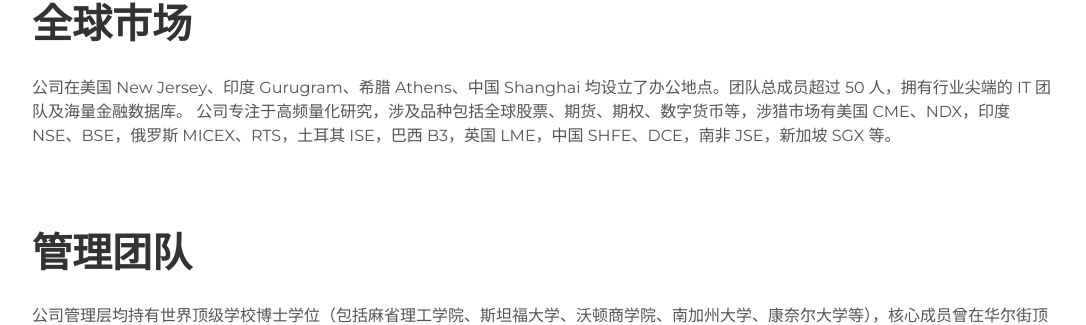
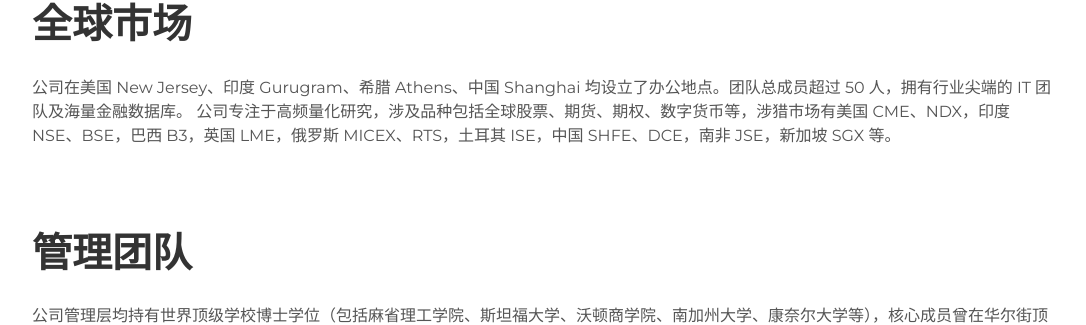
Before and after one commit to Victor430/victor430.github.io, a Jekyll site: the page built from index.html, in a window 1280 px wide and 900 px high, scrolled down 1092 px. Shown: the part 182-507 px from the top of the window, without its empty margins (96-1182 px from the left). Built offline with Jekyll 4.4.1, drawn with Linux system fonts in a browser that asks for light colours.

```diff
--- a/_includes/market.html
+++ b/_includes/market.html
@@ -1,5 +1,5 @@
 <div class="global-market">
     <h1> 全球市场 </h1>
     <p>公司在美国 New Jersey、印度 Gurugram、希腊 Athens、中国 Shanghai 均设立了办公地点。团队总成员超过 50 人，拥有行业尖端的 IT 团队及海量金融数据库。
-      公司专注于高频量化研究，涉及品种包括全球股票、期货、期权、数字货币等，涉猎市场有美国 CME、NDX，印度 NSE、BSE，俄罗斯 MICEX、RTS，土耳其 ISE，巴西 B3，英国 LME，中国 SHFE、DCE，南非 JSE，新加坡 SGX 等。</p>
+      公司专注于高频量化研究，涉及品种包括全球股票、期货、期权、数字货币等，涉猎市场有美国 CME、NDX，印度 NSE、BSE，巴西 B3，英国 LME，俄罗斯 MICEX、RTS，土耳其 ISE，中国 SHFE、DCE，南非 JSE，新加坡 SGX 等。</p>
    </div>
```
